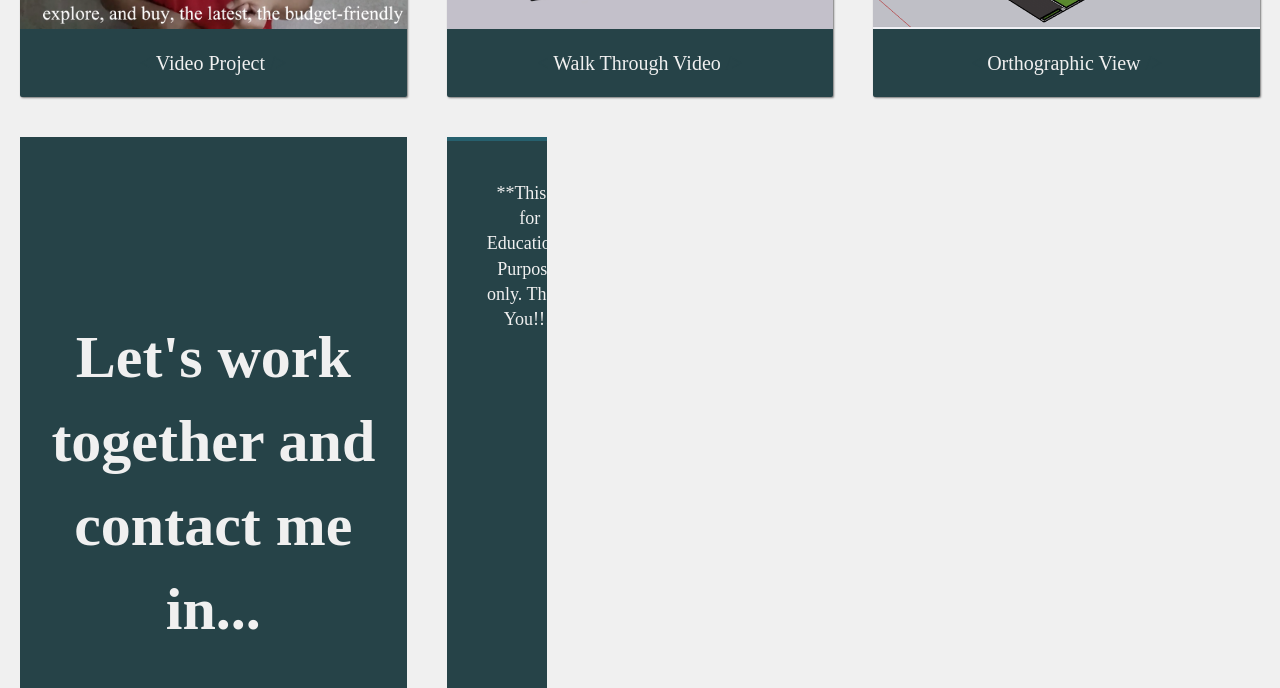
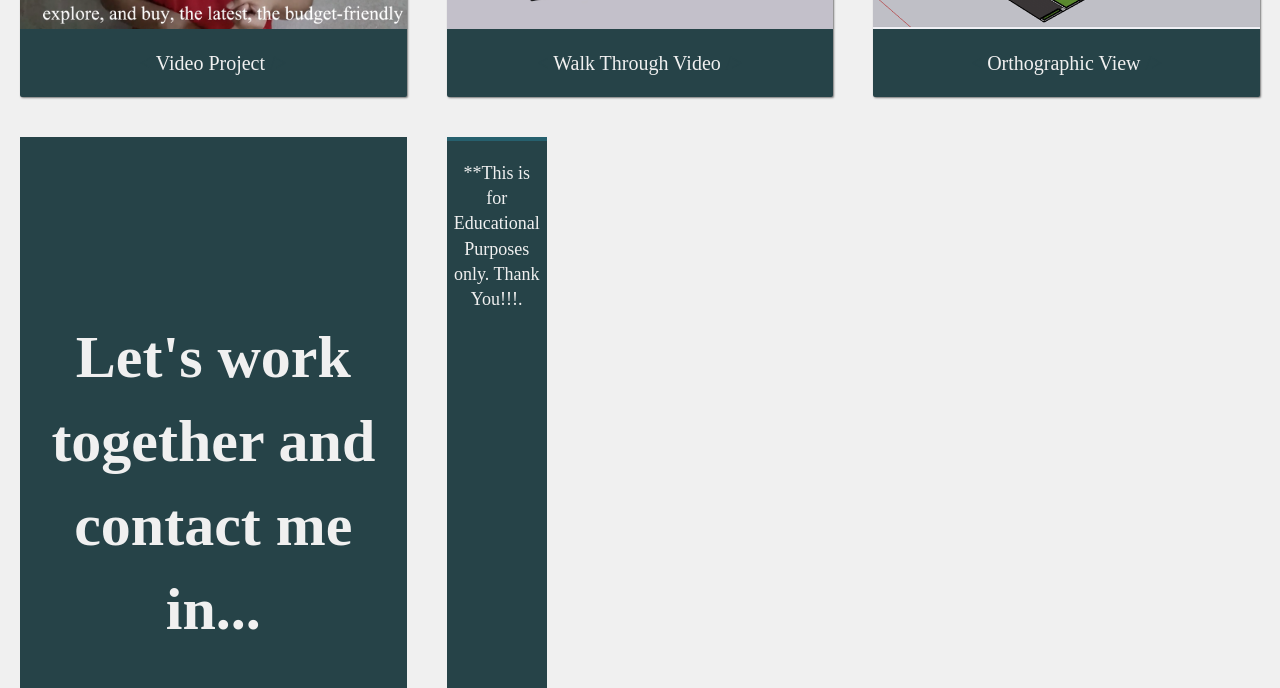
Before and after one commit to CrisantoCasis/MaydelynTupaz.github.io, a plain HTML site: page index.html in a window 1280 px wide. Shown: the part 2180-2868 px from the top of the page. Drawn offline with Linux system fonts and the light colour scheme.

Commit message:
Update main.css

```diff
--- a/main.css
+++ b/main.css
@@ -204,7 +204,6 @@ img {
   text-align: center;
   width: 100%;
   height: 100vh;
-  padding: 0 2rem;
   background: var(--main-blue);
 }
 
@@ -246,8 +245,7 @@ footer {
   width: 100px;
   height: 100vh;
   display: flex;
-  justify-content: space-evenly;
-  padding: 2rem;
+  justify-content: center;
   background: var(--main-blue);
   border-top: 4px solid var(--main-red);
 }
```
